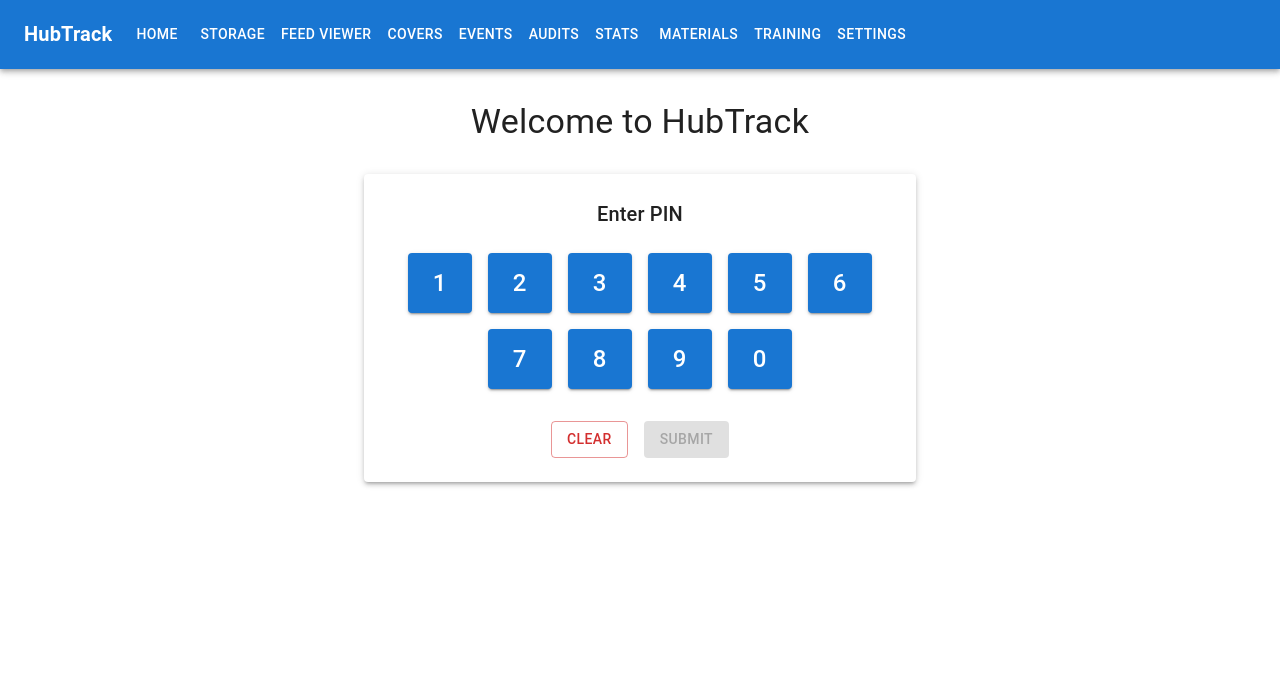
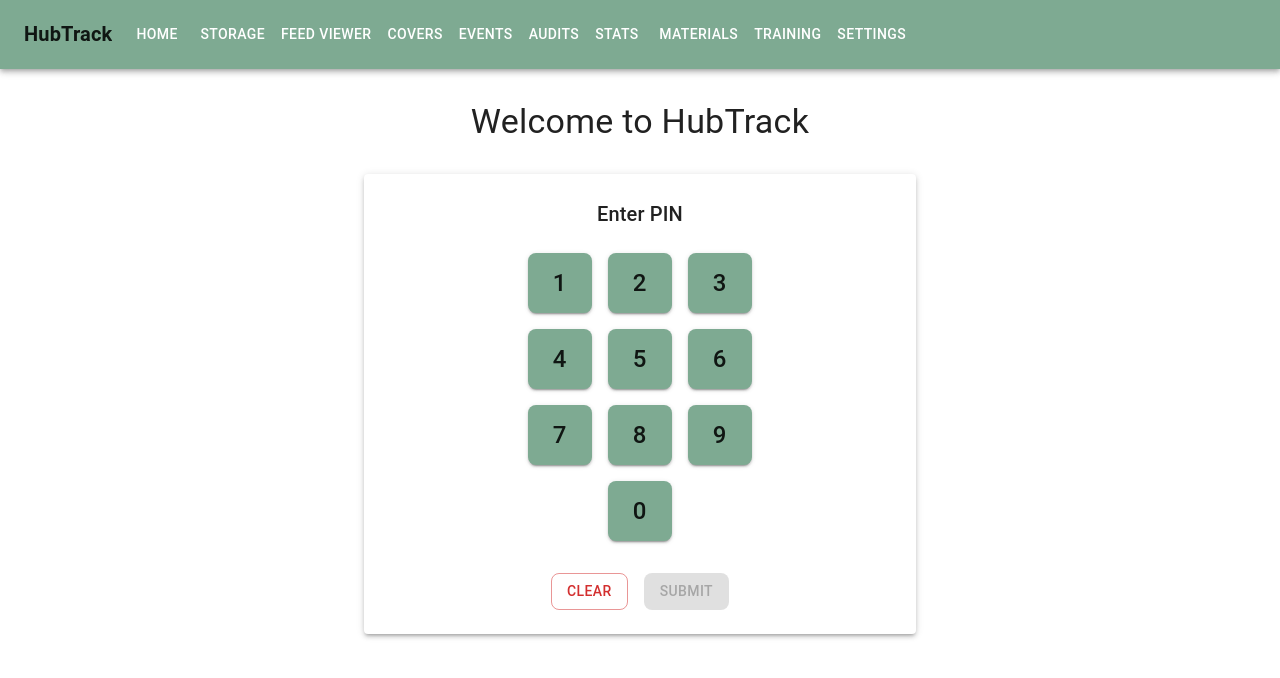
Before and after one commit to IBlack-Biogreen/hubTrack, a React (Vite) app in the folder frontend/: page / in a window 1280 px wide. Shown: the top 678 px of the page. Built offline with nearby package versions, Linux system fonts and the light colour scheme.

Commit message:
page stuff

```diff
--- a/frontend/src/App.tsx
+++ b/frontend/src/App.tsx
@@ -17,10 +17,25 @@ const theme = createTheme({
   palette: {
     mode: 'light',
     primary: {
-      main: '#1976d2',
+      main: '#7EAA92',
     },
     secondary: {
-      main: '#dc004e',
+      main: '#C8E4B2',
+    },
+    info: {
+      main: '#FFD9B7',
+    },
+    success: {
+      main: '#9ED2BE',
+    },
+  },
+  components: {
+    MuiButton: {
+      styleOverrides: {
+        root: {
+          borderRadius: 8,
+        },
+      },
     },
   },
 });
--- a/frontend/src/components/Navigation.tsx
+++ b/frontend/src/components/Navigation.tsx
@@ -42,7 +42,7 @@ function Navigation() {
   };
 
   return (
-    <AppBar position="static">
+    <AppBar position="static" color="primary">
       <Container maxWidth="xl">
         <Toolbar disableGutters>
           <Typography
@@ -130,7 +130,14 @@ function Navigation() {
                   component={RouterLink}
                   to={page.path}
                   onClick={handleCloseNavMenu}
-                  sx={{ my: 2, color: 'white', display: 'block' }}
+                  sx={{
+                    my: 2,
+                    color: 'white',
+                    display: 'block',
+                    '&:hover': {
+                      backgroundColor: 'rgba(255, 255, 255, 0.1)',
+                    },
+                  }}
                 >
                   {page.name}
                 </Button>
--- a/frontend/src/pages/Home.tsx
+++ b/frontend/src/pages/Home.tsx
@@ -3,7 +3,6 @@ import {
   Box,
   Container,
   Typography,
-  Grid,
   Button,
   Paper,
 } from '@mui/material';
@@ -26,6 +25,13 @@ function Home() {
     console.log('Submitted PIN:', pin);
     setPin('');
   };
+
+  const numbers = [
+    [1, 2, 3],
+    [4, 5, 6],
+    [7, 8, 9],
+    [0]
+  ];
 
   return (
     <Container maxWidth="sm">
@@ -54,20 +60,38 @@ function Home() {
             </Typography>
           </Box>
 
-          <Grid container spacing={2} justifyContent="center">
-            {[1, 2, 3, 4, 5, 6, 7, 8, 9, 0].map((number) => (
-              <Grid item xs={4} key={number}>
+          <Box sx={{ maxWidth: 300, width: '100%' }}>
+            {numbers.map((row, rowIndex) => (
+              <Box
+                key={rowIndex}
+                sx={{
+                  display: 'flex',
+                  justifyContent: 'center',
+                  gap: 2,
+                  mb: rowIndex === numbers.length - 1 ? 0 : 2
+                }}
+              >
+                {row.map((number) => (
                   <Button
+                    key={number}
                     variant="contained"
-                  fullWidth
+                    color="primary"
                     onClick={() => handleNumberClick(number.toString())}
-                  sx={{ height: '60px', fontSize: '1.5rem' }}
+                    sx={{
+                      height: '60px',
+                      width: '60px',
+                      fontSize: '1.5rem',
+                      '&:hover': {
+                        backgroundColor: 'primary.dark',
+                      },
+                    }}
                   >
                     {number}
                   </Button>
-              </Grid>
                 ))}
-          </Grid>
+              </Box>
+            ))}
+          </Box>
 
           <Box sx={{ mt: 2, display: 'flex', gap: 2 }}>
             <Button
--- a/frontend/src/pages/Storage.tsx
+++ b/frontend/src/pages/Storage.tsx
@@ -8,7 +8,7 @@ function Storage() {
           Storage
         </Typography>
         <Typography>
-          Storage management page content will go here.
+          Storage management content will go here.
         </Typography>
       </Box>
     </Container>
```
Lines whose indentation alone changed are shown as unchanged.
